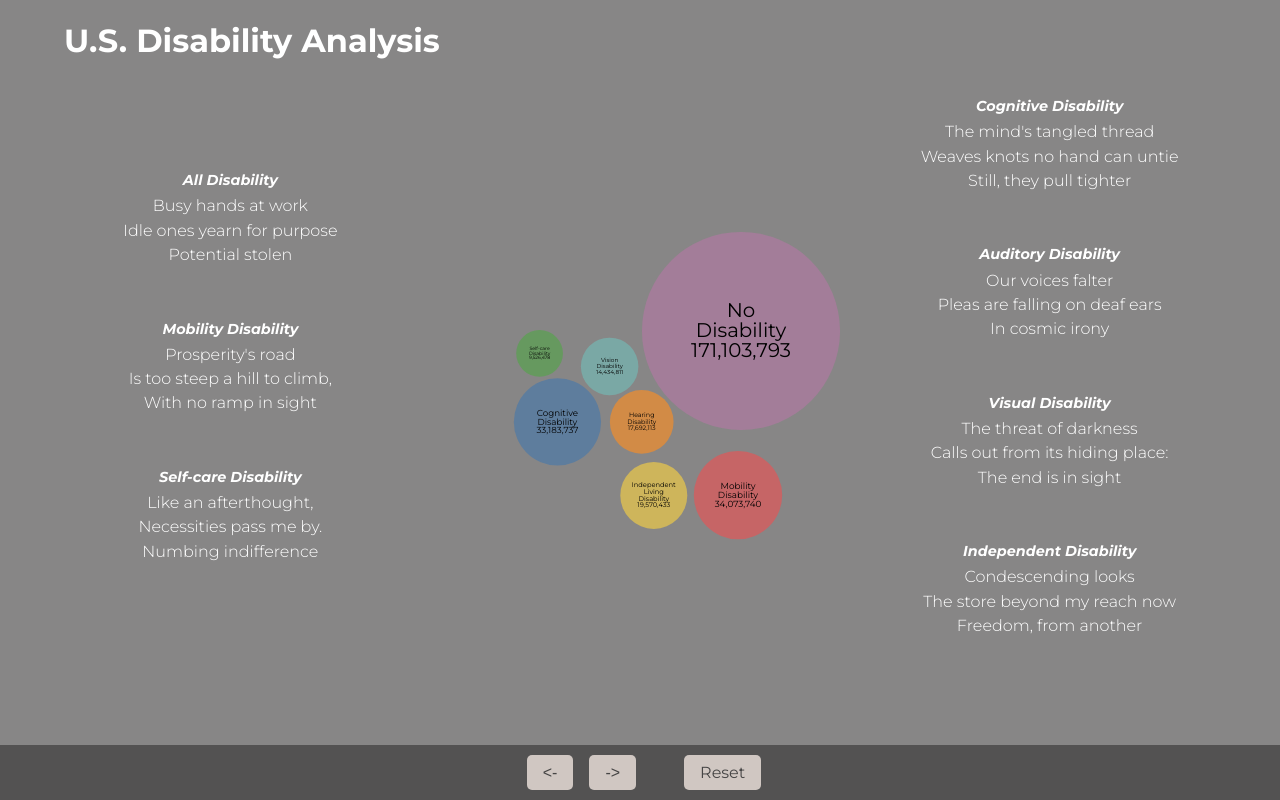
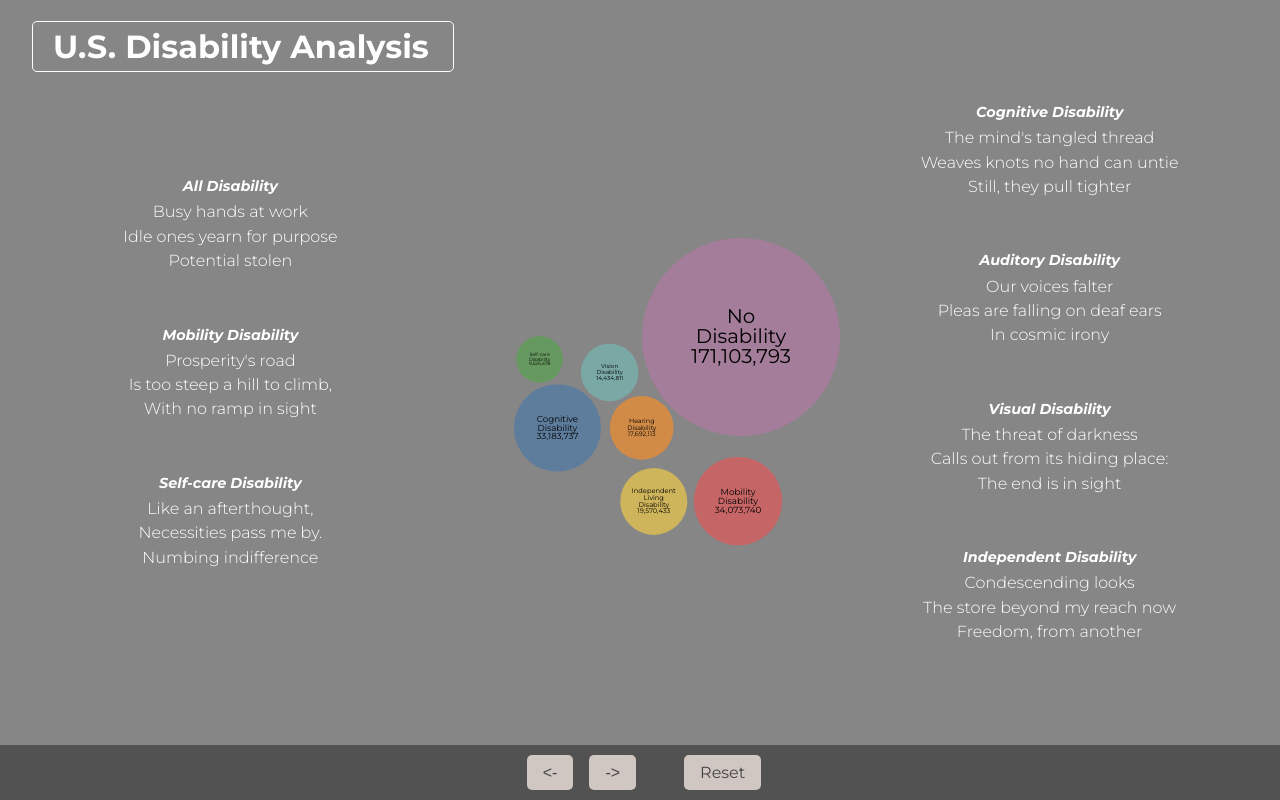
Before and after one commit to alexbryantt/infovis25, a website: page index.html in a window 1280 px wide. Drawn offline with nearby package versions, Linux system fonts and the light colour scheme.

Commit message:
added box around title + changed color of active verse & line

```diff
--- a/styles.css
+++ b/styles.css
@@ -125,7 +125,7 @@ header {
 }
 
 .active-verse .line {
-    color: rgb(208, 199, 194);
+    color: rgb(70, 69, 69);
 }
 
 .active-line {
@@ -170,5 +170,10 @@ footer {
     font-family: "Montserrat";
     color: white;
     margin-bottom: -70px;
-    margin-left: 2em;
+    margin-left: 1em;
+    border: solid white 1px;
+    border-radius: 5px;
+    padding: 5px;
+    padding-left: 20px;
+    width: 395px;
 }
```
